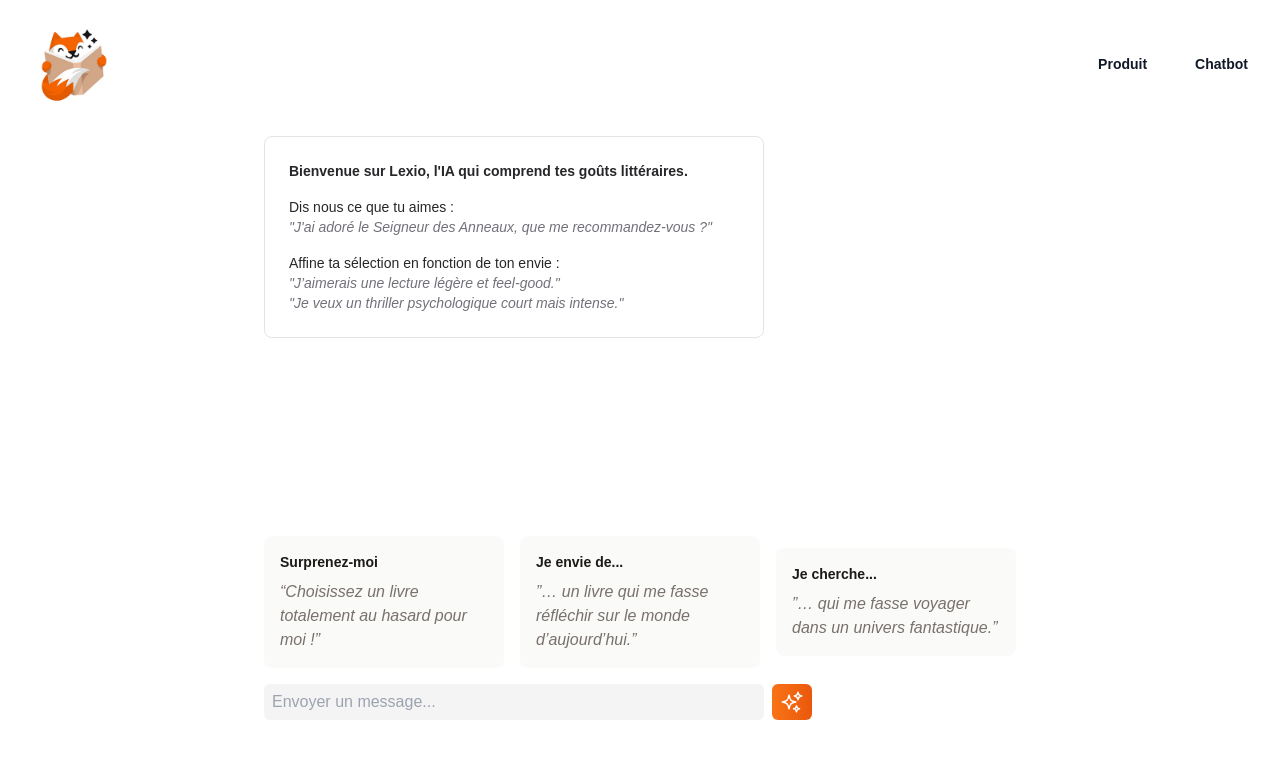
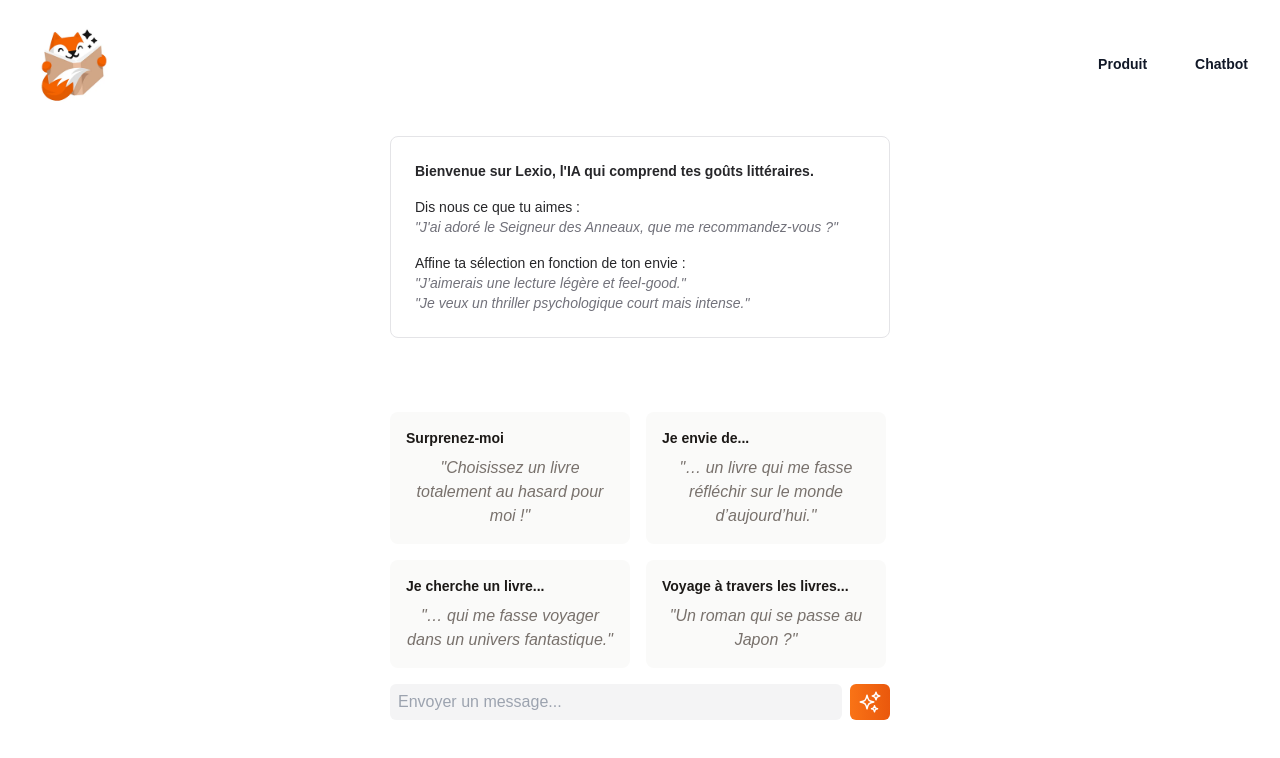
Before and after one commit to Capu-200/bootcamp-chatbot, a Next.js app in the folder front-chatbot/: page /chatbot in a window 1280 px wide. Shown: the top 758 px of the page. Built offline with nearby package versions, Linux system fonts and the light colour scheme.

Commit message:
[Commit] Modifs Chatbot non fonctionnel

```diff
--- a/front-chatbot/app/chatbot/page.tsx
+++ b/front-chatbot/app/chatbot/page.tsx
@@ -13,21 +13,36 @@ const navigation = [
     { name: "Chatbot", href: "/chatbot" },
 ];
 
-const categories = [
-    {name: "Polar"},
-    {name: "Romance"},
-    {name: "Fantaisie"},
-    {name: "Jeunesse"},
-    {name: "Horreur"},
-    {name: "Science-Fiction"},
-    {name: "Poésie"},
-];
+// const categories = [
+//     {name: "Polar"},
+//     {name: "Romance"},
+//     {name: "Fantaisie"},
+//     {name: "Jeunesse"},
+//     {name: "Horreur"},
+//     {name: "Science-Fiction"},
+//     {name: "Poésie"},
+// ];
+
+const promptExemple = [
+    {name : "Surprenez-moi", value: '"Choisissez un livre totalement au hasard pour moi !"'},
+    {name : "Je envie de...", value: '"… un livre qui me fasse réfléchir sur le monde d’aujourd’hui."'},
+    {name : "Je cherche un livre...", value: '"… qui me fasse voyager dans un univers fantastique."'},
+    {name : "Voyage à travers les livres...", value: '"Un roman qui se passe au Japon ?"'},
+]
 
 export default function Chatbot() {
     const [mobileMenuOpen, setMobileMenuOpen] = useState(false)
 
+    const [selectedText, setSelectedText] = useState("");
+
+    const handleSelect = (text: string) => {
+        setSelectedText(text);
+    };
+
     return (
         <div className="bg-white h-full">
+
+        {/* Header responsive */}
             <header className="absolute inset-x-0 top-0 z-50">
                 <nav aria-label="Global" className="flex items-center justify-between p-6 lg:px-8">
                 <div className="flex lg:flex-1">
@@ -97,6 +112,7 @@ export default function Chatbot() {
                 </DialogPanel>
                 </Dialog>
             </header>
+
             <div className="relative isolate pt-14 lg:px-8 flex flex-row justify-center pb-20 h-dvh bg-white">
                 <div className="flex flex-col justify-between gap-4">
                     <div className="h-[350px] px-4 w-full md:w-[500px] md:px-0 pt-20">
@@ -113,24 +129,40 @@ export default function Chatbot() {
                             </div>
                         </div>
                     </div>
-                    <div className="flex flex-col items-start gap-4 w-full justify-center">
-                        <div className="flex items-center content-center flex-wrap grids-col-2 gap-4">
+                    <div className="flex flex-col items-start gap-4 w-[500px] justify-center ">
+                        <div className="flex items-center content-center flex-wrap grids-col-1 gap-4">
+                            {promptExemple.map((prompt) => (
+                                <button
+                                    key={prompt.name}
+                                    onClick={() => handleSelect(prompt.value)}
+                                    className="flex flex-col justify-center items-start gap-2 rounded-lg bg-stone-50 p-4 w-60 hover:bg-orange-50 focus:bg-orange-50 focus:border-2 focus:border-orange-500">
+                                        <h3 className="font-semibold text-sm text-stone-900">{prompt.name}</h3>
+                                        <p className="italic text-stone-500">{prompt.value}</p>
+                                    </button>
+                                ))
+                            }
 
-                            <div className="flex flex-col justify-center items-start gap-2 rounded-lg bg-stone-50 p-4 w-60">
+                            {/* <button className="flex flex-col justify-center items-start gap-2 rounded-lg bg-stone-50 p-4 w-60 hover:bg-orange-50 focus:bg-orange-50 focus:border-2 focus:border-orange-500">
                                 <h3 className="font-semibold text-sm text-stone-900">Surprenez-moi</h3>
                                 <p className="italic text-stone-500">“Choisissez un livre totalement au hasard pour moi !”</p>
-                            </div>
+                            </button> */}
 
-                            <div className="flex flex-col justify-center items-start gap-2 rounded-lg bg-stone-50 p-4 w-60">
+                            {/* <button className="flex flex-col justify-center items-start gap-2 rounded-lg bg-stone-50 p-4 w-60 hover:bg-orange-50 focus:bg-orange-50 focus:border-2 focus:border-orange-500">
                                 <h3 className="font-semibold text-sm text-stone-900">Je envie de...</h3>
                                 <p className="italic text-stone-500">”… un livre qui me fasse réfléchir sur le monde d’aujourd’hui.”</p>
-                            </div>
+                            </button>
 
-                            <div className="flex flex-col justify-center items-start gap-2 rounded-lg bg-stone-50 p-4 w-60">
-                                <h3 className="font-semibold text-sm text-stone-900">Je cherche...</h3>
+                            <button className="flex flex-col justify-center items-start gap-2 rounded-lg bg-stone-50 p-4 w-60 hover:bg-orange-50 focus:bg-orange-50 focus:border-2 focus:border-orange-500">
+                                <h3 className="font-semibold text-sm text-stone-900">Je cherche un livre...</h3>
                                 <p className="italic text-stone-500">”… qui me fasse voyager dans un univers fantastique.”</p>
-                            </div>
+                            </button>
+
+                            <button className="flex flex-col justify-start items-start gap-2 rounded-lg bg-stone-50 p-4 w-60 hover:bg-orange-50 focus:bg-orange-50 focus:border-2 focus:border-orange-500">
+                                <h3 className="font-semibold text-sm text-stone-900 ">Voyage à travers les livres...</h3>
+                                <p className="italic text-stone-500 content-start">”Un roman qui se passe au Japon ?”</p>
+                            </button> */}
                         </div>
+
 
                         <form className="flex flex-row gap-2 relative items-center self-stretch">
                             <input className="bg-zinc-100 rounded-md px-2 py-1.5 w-full outline-none  text-zinc-800 md:max-w-[500px] max-w-[calc(100dvw-32px)]" placeholder="Envoyer un message..." type="text" />
```
